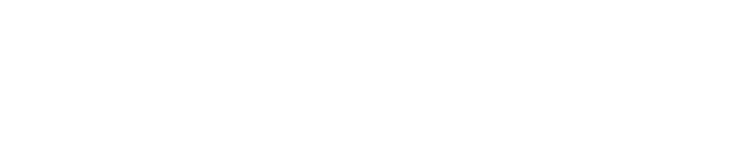
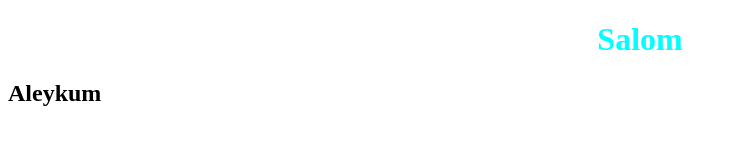
Before and after one commit to rakhim002/landing-page, a plain HTML site: page index.html in a window 1280 px wide. Shown: the whole page, without its empty margins (0-736 px from the left). Drawn offline with Linux system fonts and the light colour scheme.

Commit message:
style.css

```diff
--- a/index.html
+++ b/index.html
@@ -5,8 +5,12 @@
     <meta http-equiv="X-UA-Compatible" content="IE=edge">
     <meta name="viewport" content="width=device-width, initial-scale=1.0">
     <title>Document</title>
+    <link rel="stylesheet" href="style.css">
 </head>
 <body>
 
+    <h1>Salom</h1>
+    <h2>Aleykum</h2>
+
 </body>
 </html>
--- /dev/null
+++ b/style.css
@@ -0,0 +1,5 @@
+h1{
+    color: aqua;
+    size: 100px;
+    text-align: center;
+}
```
